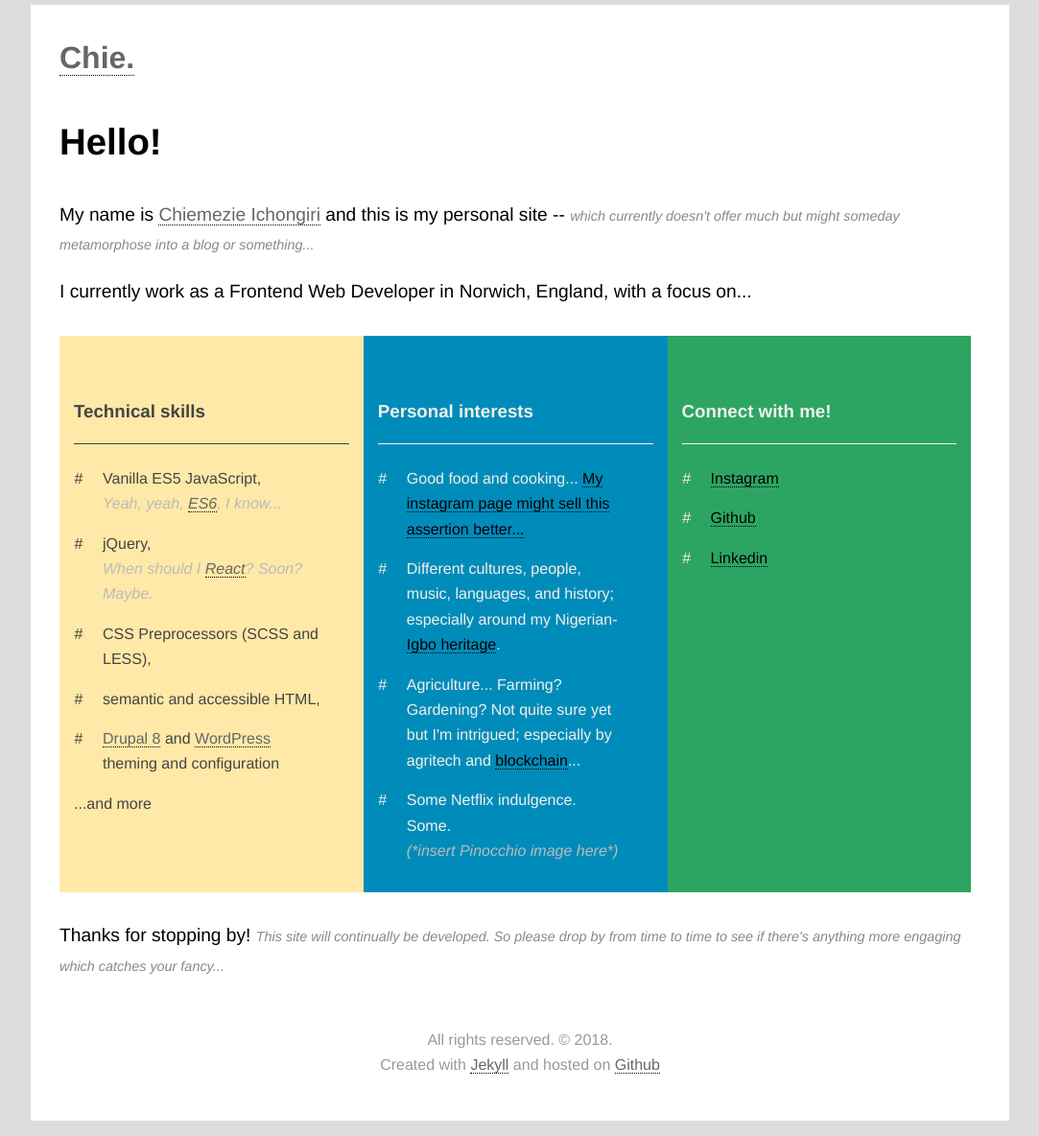
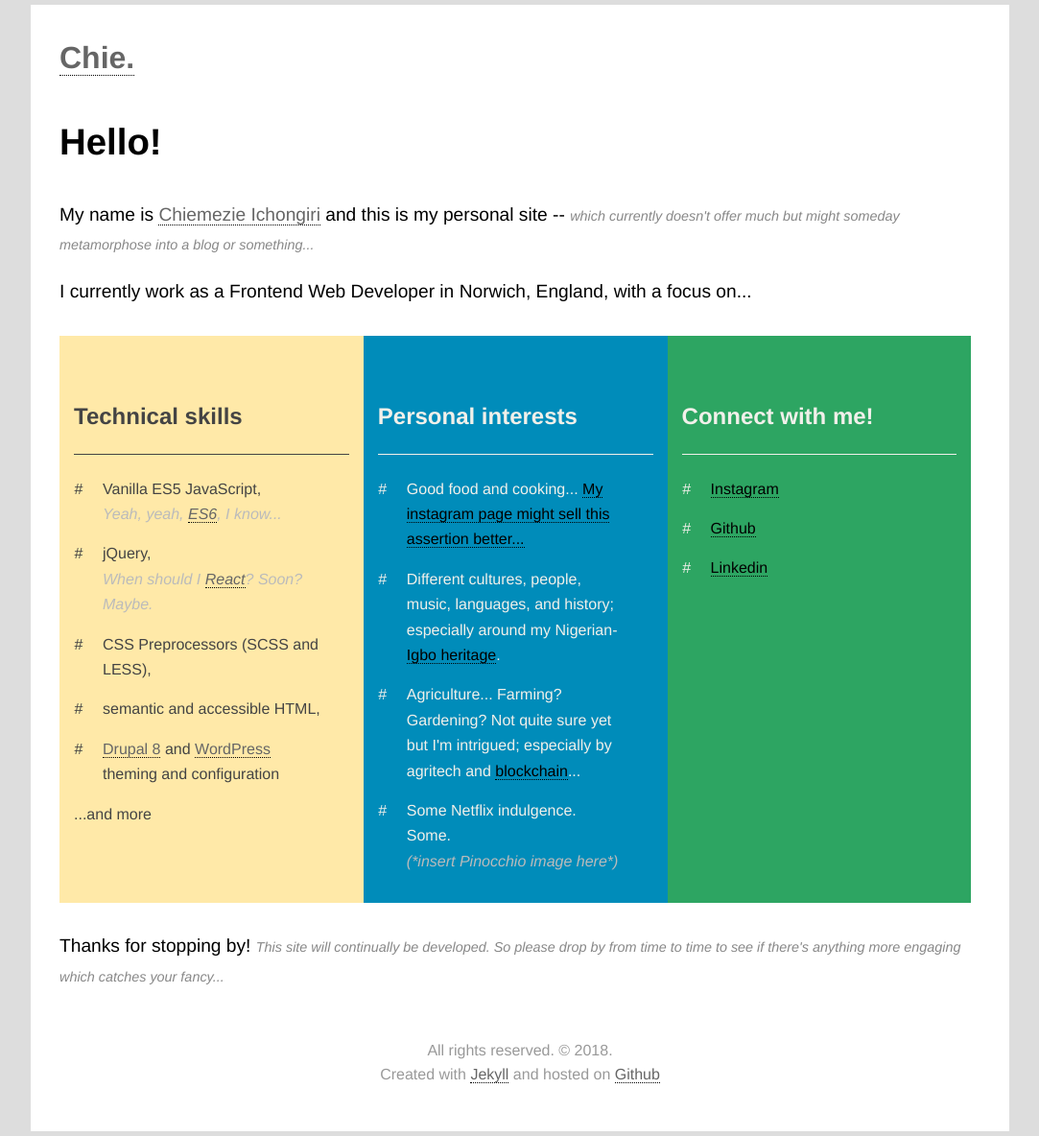
Before and after one commit to chiich/portfolio, a Jekyll site: the page built from index.html, in a window 1280 px wide. Shown: the whole page at 96% size, without its empty margins (98-1181 px from the left). Built offline with Jekyll 4.4.1, drawn with Linux system fonts in a browser that asks for light colours; some web fonts are replaced.

```diff
--- a/index.html
+++ b/index.html
@@ -3,7 +3,7 @@ layout: default
 ---
 <div class="row">
   <div class="one-third yellow"><div class="inner">
-    <h3>Technical skills</h3>
+    <h2>Technical skills</h2>
     <ol class="technical-skills">
       <li class="brief">Vanilla ES5 JavaScript, <span>Yeah, yeah, <a href="http://es6-features.org/" title="Homepage of ECMAScript 6 project">ES6</a>, I know...</span></li>
       <li class="brief">jQuery,<span>When should I <a href="https://reactjs.org/" title="Homepage of the React JS library project">React</a>? Soon? Maybe.</span></li>
@@ -15,7 +15,7 @@ layout: default
   </div></div>
 
   <div class="one-third blue"><div class="inner">
-      <h3>Personal interests</h3>
+      <h2>Personal interests</h2>
       <ul class="personal-interests">
         <li class="brief">Good food and cooking... <a href="https://instagram.com/ichongiribc">My instagram page might sell this assertion better...</a></li>
         <li class="brief">Different cultures, people, music, languages, and history; especially around my Nigerian-<a href="https://en.wikipedia.org/wiki/Igbo_people" title="Wikipedia entry about the Igbo people">Igbo heritage</a>.</li>
@@ -29,7 +29,7 @@ layout: default
 <!--     <img src="{{site.url}}/assets/images/214808-20171105-720.jpg" alt="Yours truly"> -->
 
     <div class="inner">
-      <h3>Connect with me!</h3>
+      <h2>Connect with me!</h2>
       <ul class="connect">
         <li class="brief"><a href="https://instagram.com/ichongiribc" title="Visit my Instagram page">Instagram</a></li>
         <li class="brief"><a href="https://github.com/chiich" title="Visit my Github page">Github</a></li>
```
